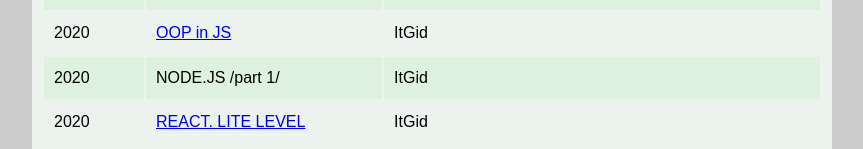
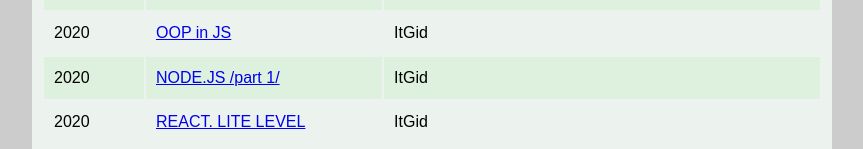
Before and after one commit to OKuts/rsschool-cv, a plain HTML site: page index.html in a window 1280 px wide. Shown: the part 1658-1807 px from the top of the page, without its empty margins (208-1071 px from the left). Drawn offline with Linux system fonts and the light colour scheme.

Commit message:
add sert node

```diff
--- a/index.html
+++ b/index.html
@@ -119,7 +119,7 @@
                     </tr>
                     <tr>
                         <td>2020 </td>
-                        <td>NODE.JS /part 1/</td>
+                        <td><a href="https://itgid.info/img/certificate/04_61ttdd1qwn_min.png">NODE.JS /part 1/</a></td>
                         <td>ItGid</td>
                     </tr>
                     <tr>
```
